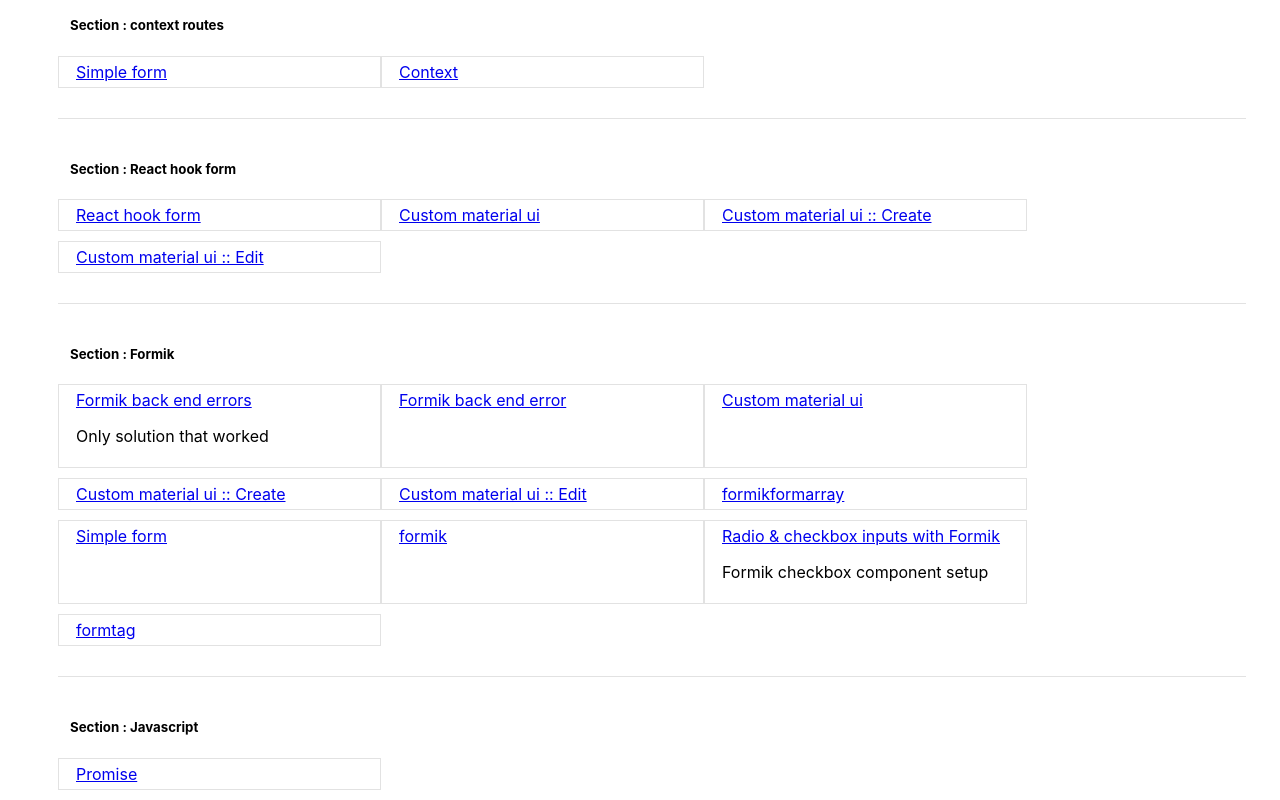
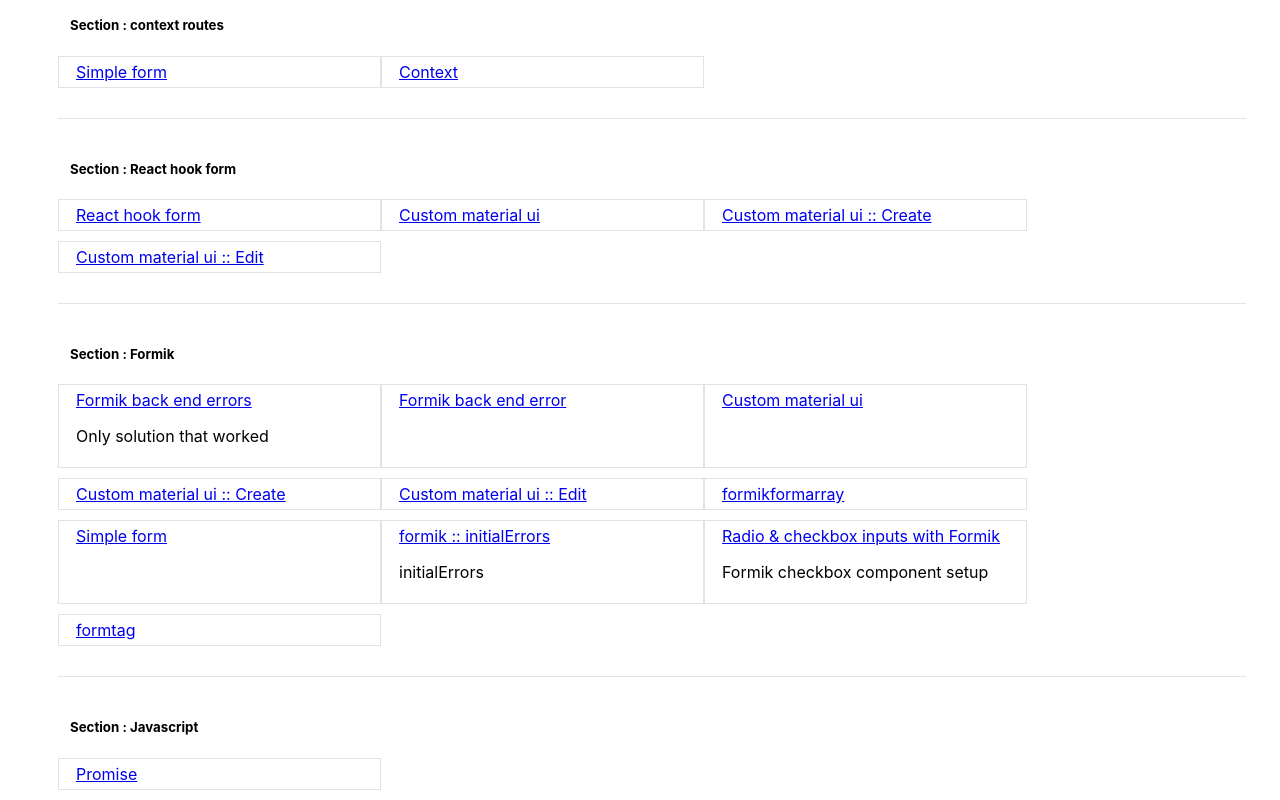
Before and after one commit to shamseerahammedm/react-everything, a React (Create React App) app: page / in a window 1280 px wide. Shown: the part 595-1395 px from the top of the page. Built offline with nearby package versions, Linux system fonts and the light colour scheme; what namor would draw is missing.

Commit message:
New changes

```diff
--- a/src/App.js
+++ b/src/App.js
@@ -425,9 +425,9 @@
         component: FormikFormArrays
       },
       {
-        linkName: "formik",
+        linkName: "formik :: initialErrors",
         path: "/formik",
-        linkDescription: null,
+        linkDescription: 'initialErrors',
         exact: true,
         exclude: false,
         component: FormikForm
--- a/src/form/Formik/FormikForm/FormikForm.jsx
+++ b/src/form/Formik/FormikForm/FormikForm.jsx
@@ -40,7 +40,7 @@
         {({ validateField, validateForm, errors, touched, ...otherProps }) => {
           return (
             <Form>
-              <p>Test Form </p>
+              <p>Test Form asdasdasd</p>
               <Grid container spacing={2}>
                 <Grid item xs={6}>
                   <Field
--- a/src/form/react-hook-form/CustomHookFormMaterilUI/CustomHookFormMaterilUI.jsx
+++ b/src/form/react-hook-form/CustomHookFormMaterilUI/CustomHookFormMaterilUI.jsx
@@ -238,7 +238,7 @@
 
           </Grid>
           <Grid item xs={6}>
-            <Typography color="secondary">Values</Typography>
+            <Typography color="secondary">Values rr</Typography>
             <pre>{JSON.stringify(watchAllFields, null, 2)}</pre>
             {console.log('errors', errors)}
             {/* <Typography color="secondary">Touched</Typography>
```
Also changed, not shown: src/form/Formik/CustomFormikMaterilUI/CustomFormikMaterilUI.jsx (+12 -12 lines).
